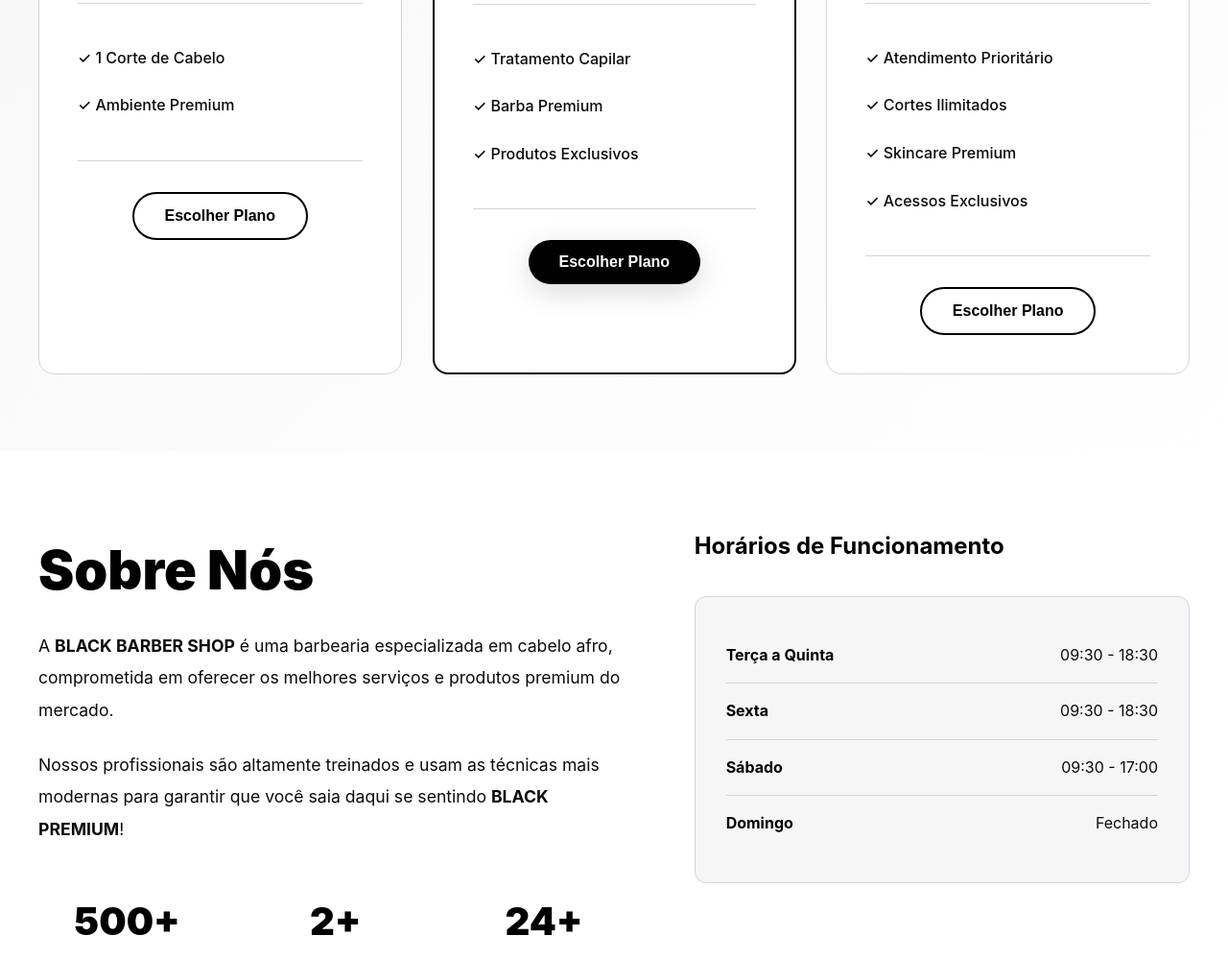
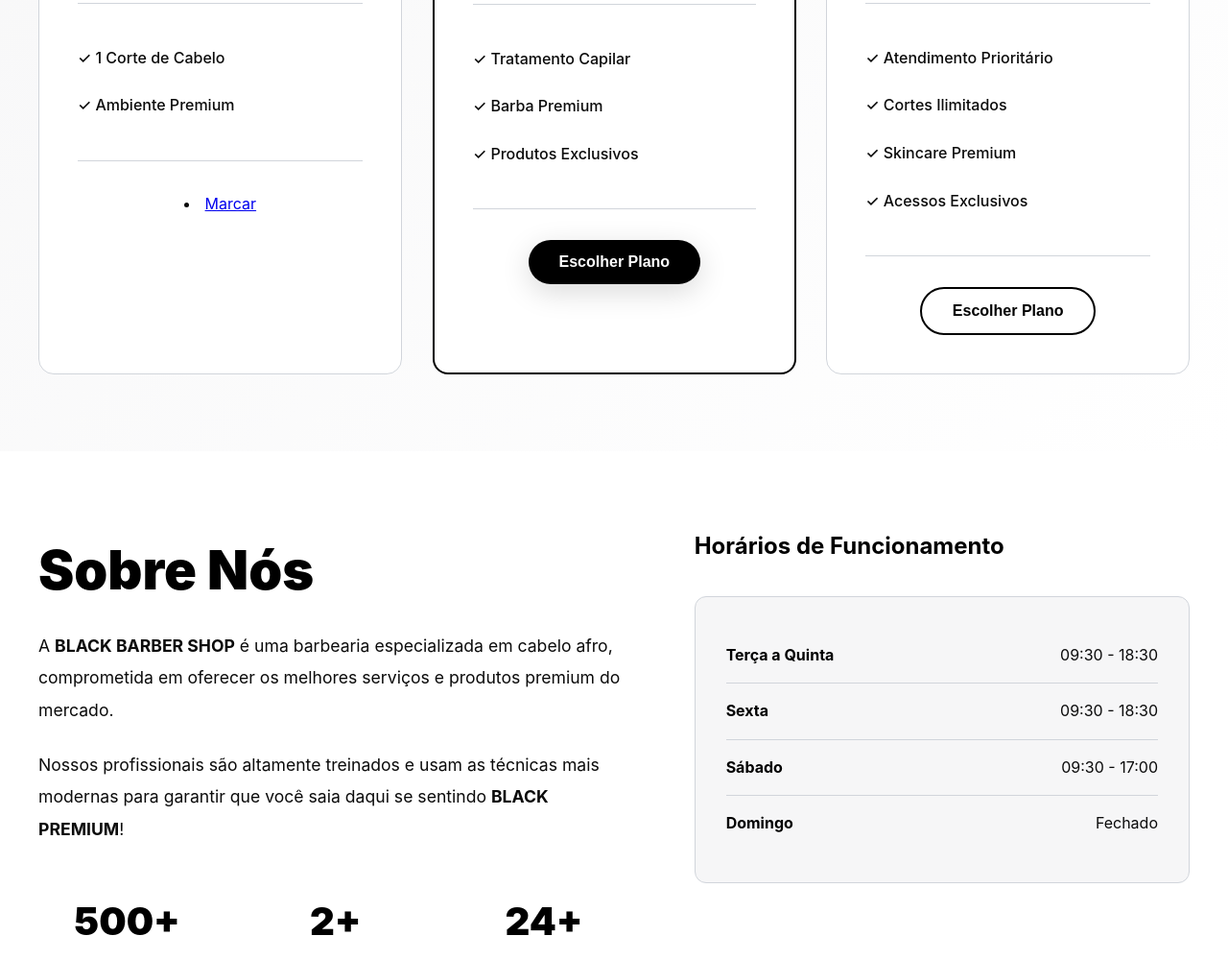
Before and after one commit to matheustech-1/Blackbarbershop, a plain HTML site: page index.html in a window 1280 px wide. Shown: the part 2121-3121 px from the top of the page at 96% size. Drawn offline with Linux system fonts and the light colour scheme.

Commit message:
Update index.html

```diff
--- a/index.html
+++ b/index.html
@@ -99,7 +99,7 @@
                         <li>✓ 1 Corte de Cabelo</li>
                         <li>✓ Ambiente Premium</li>
                     </ul>
-                    <button class="btn-secondary">Escolher Plano</button>
+                <li><a href="marcar.html" class=""btn-priamary>Marcar</a>
                 </div>
                 <div class="pricing-card featured hover-lift">
                     <div class="pricing-badge popular">Mais Popular</div>
```
